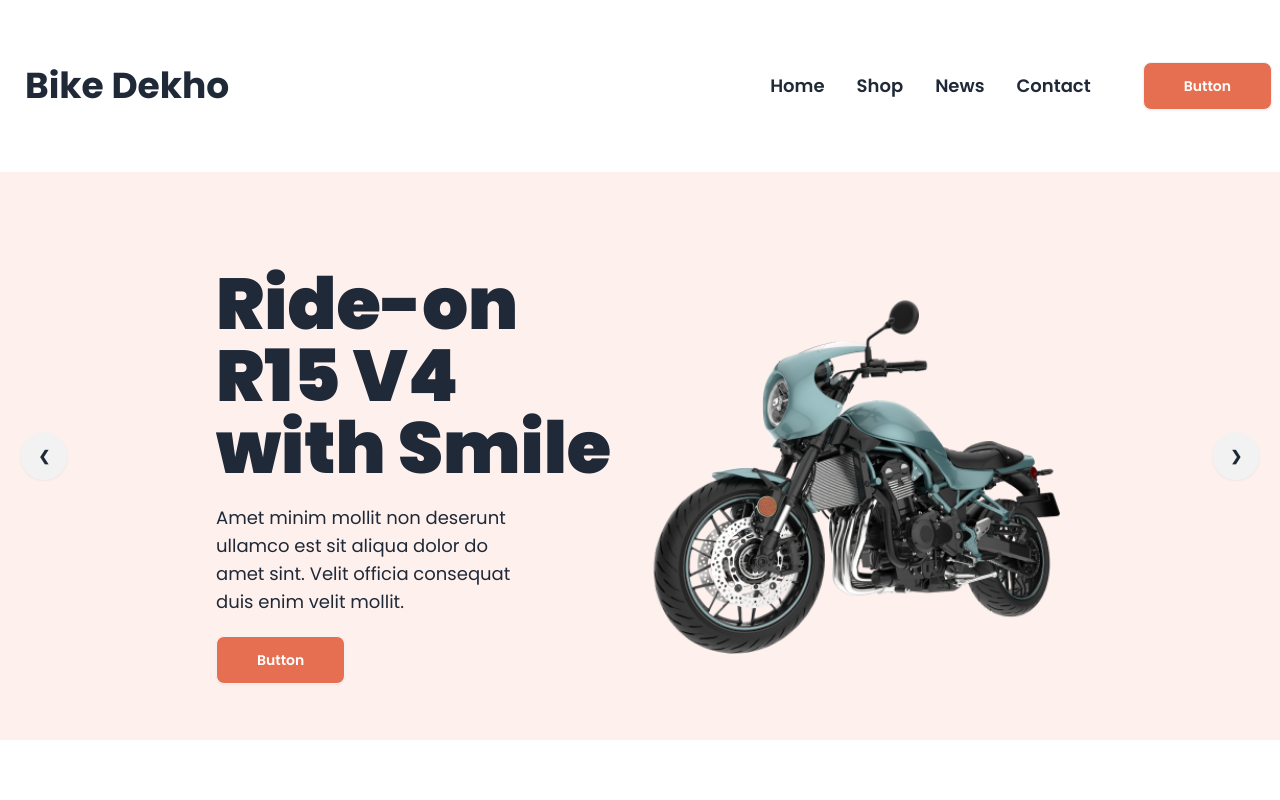
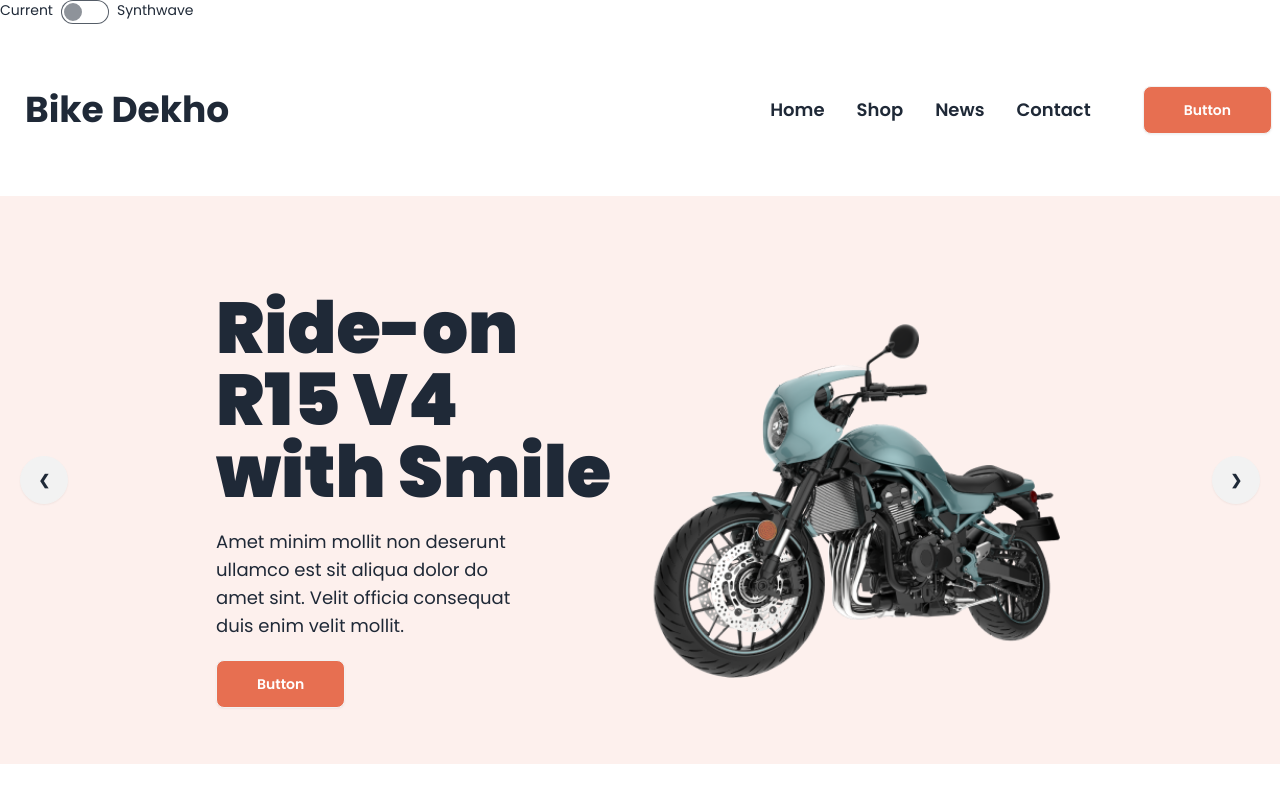
Before and after one commit to ALNoman78/bike-dekho, a plain HTML site: page index.html in a window 1280 px wide. Shown: the top 800 px of the page. Drawn offline with nearby package versions, Linux system fonts and the light colour scheme.

Commit message:
dark theme added

```diff
--- a/index.html
+++ b/index.html
@@ -18,7 +18,8 @@
         * {
             font-family: "poppins";
         }
-        .flex-col{
+
+        .flex-col {
             flex-direction: column;
         }
     </style>
@@ -26,6 +27,11 @@
 
 <body>
     <header class="max-w-screen-2xl mx-auto">
+        <label class="flex cursor-pointer gap-2">
+            <span class="label-text">Current</span>
+            <input type="checkbox" value="synthwave" class="toggle theme-controller" />
+            <span class="label-text">Synthwave</span>
+        </label>
         <div class="navbar bg-base-100 mt-12 mb-12">
             <div class="flex-1">
                 <div class="dropdown">
@@ -42,6 +48,13 @@
                         <li><a>Shop</a></li>
                         <li><a>News</a></li>
                         <li><a>Contact</a></li>
+                        <li>
+                            <label class="flex cursor-pointer gap-2">
+                                <span class="label-text">Current</span>
+                                <input type="checkbox" value="synthwave" class="toggle theme-controller" />
+                                <span class="label-text">Synthwave</span>
+                            </label>
+                        </li>
                     </ul>
                 </div>
                 <a class="btn btn-ghost md:text-4xl font-bold">Bike Dekho</a>
```
Lines whose indentation alone changed are shown as unchanged.
